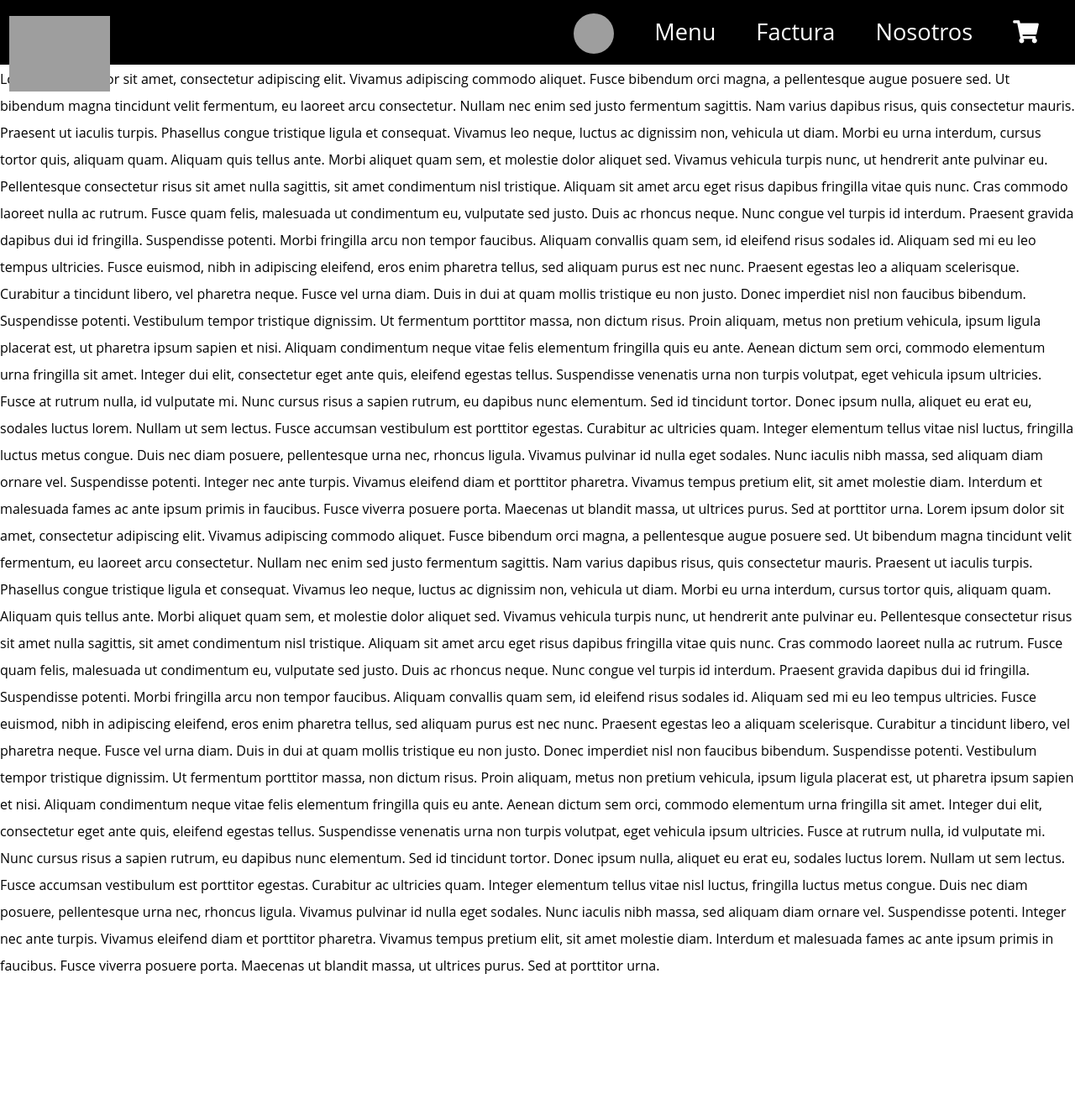
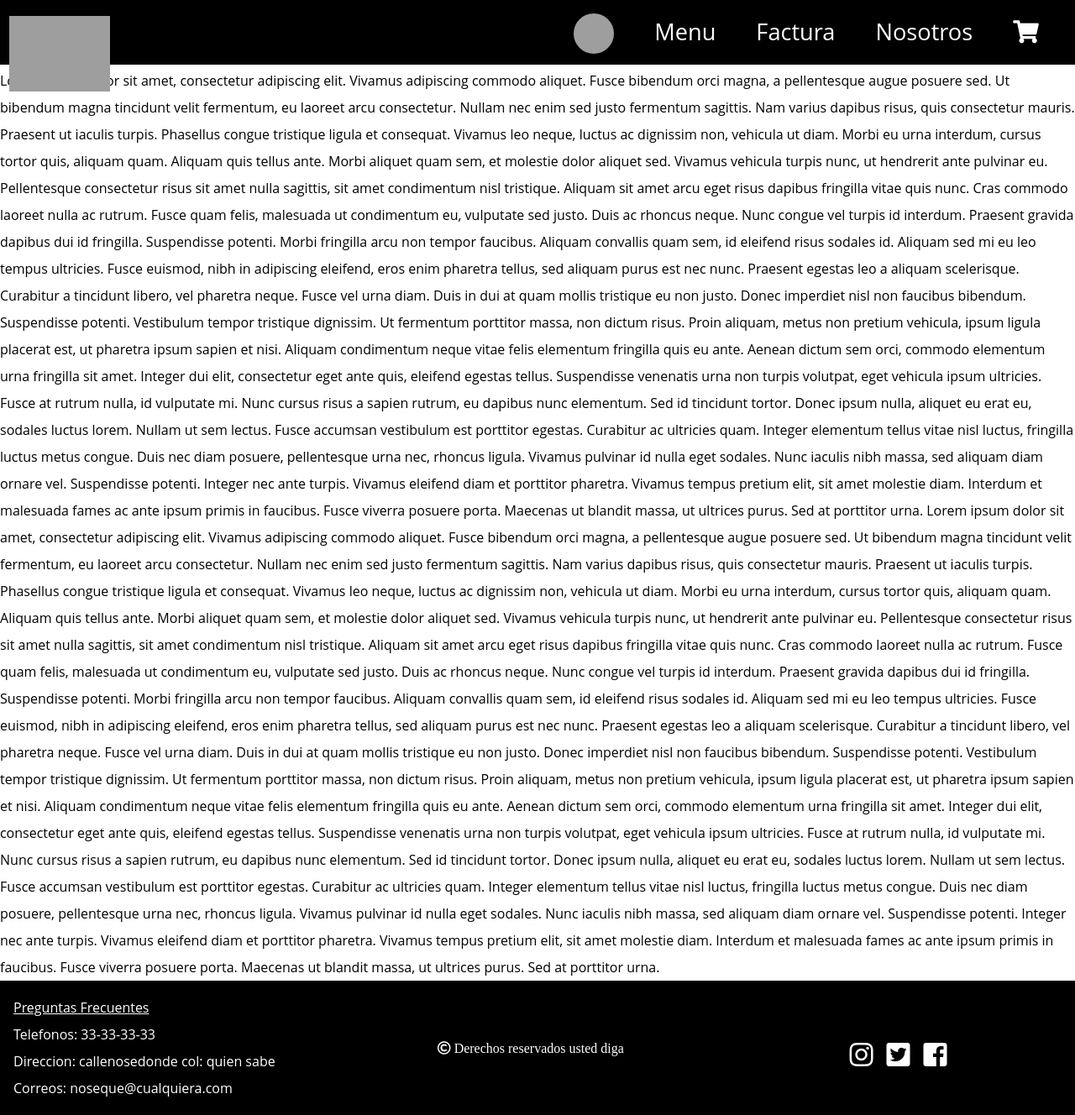
Before and after one commit to kevin-s-c-p/El_restaurante, a Django app: page / in a window 1280 px wide. Shown: the whole page at 84% size. Before the commit the page ends 1160 px from the top, so only its background shows below. Run offline with Django 3.2, Linux system fonts and the light colour scheme; some libraries are stand-ins or nearby versions; grey boxes are pictures that could not be loaded.

Commit message:
Pie de pagina Listo

```diff
--- a/RestauranteApp/Templates/RestauranteApp/plantilla_base.html
+++ b/RestauranteApp/Templates/RestauranteApp/plantilla_base.html
@@ -51,6 +51,27 @@ Nullam ut sem lectus. Fusce accumsan vestibulum est porttitor egestas. Curabitur
         {% block content %}
 
         {% endblock content %}
+
+        <footer>
+            <div class="Informacion">
+                <ul>
+                    <li><a href="#">Preguntas Frecuentes</a></li>
+                    <li>Telefonos: 33-33-33-33</li>
+                    <li>Direccion: callenosedonde col: quien sabe</li>
+                    <li>Correos: noseque@cualquiera.com</li>
+                </ul>
+            </div>
+            <div class="Responsabilidad">
+                <p class="far fa-copyright"> Derechos reservados usted diga</p>
+            </div>
+            <div class="Redes">
+                <ul>
+                    <li><a href="#"><p class="fab fa-instagram"></p></a></li>
+                    <li><a href="#"><p class="fab fa-twitter-square"></p></a></li>
+                    <li><a href="#"><p class="fab fa-facebook-square"></p></a></li>
+                </ul>
+            </div>
+        </footer>
     </section>
 </body>
 </html>
--- a/RestauranteApp/static/RestauranteApp/css/style.css
+++ b/RestauranteApp/static/RestauranteApp/css/style.css
@@ -111,5 +111,62 @@ header{
 }
 
 section{
-    padding-top: 4.9rem;
+    padding-top: 5rem;
 }
+
+footer{
+    background-color: black;
+    color: white;
+    font-size: 1rem;
+    position: absolute;
+    width: 100%;
+    display: flex;
+}
+
+.Informacion{
+    width: 33%;
+}
+
+.Informacion ul{
+    list-style: none;
+    padding: 1rem;
+    margin: 0;
+}
+
+.Informacion a{
+    color: white;
+}
+
+.Responsabilidad{
+    width: 33%;
+    margin: auto;
+    align-items: center;
+}
+
+.Responsabilidad p{
+    align-items: center;
+    padding-left: 6rem;
+}
+
+.Redes{
+    width: 33.3%;
+    margin: auto;
+}
+
+.Redes ul{
+    list-style: none;
+    margin: none;
+    padding-left: 10rem;
+}
+
+.Redes ul li{
+    float: left;
+    padding-right: 1rem;
+    font-size: 2rem;
+    text-align: center;
+    margin: auto;
+}
+
+.Redes a{
+    color: white;
+}
```
